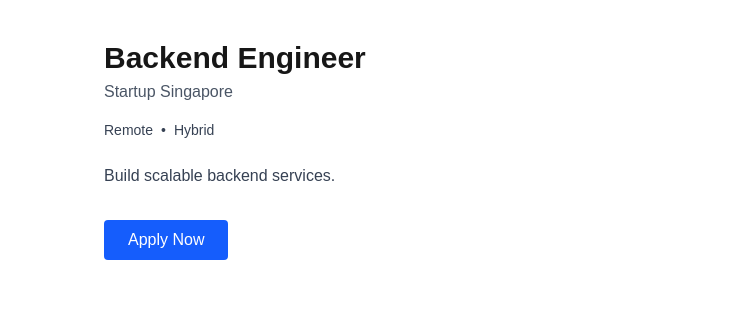
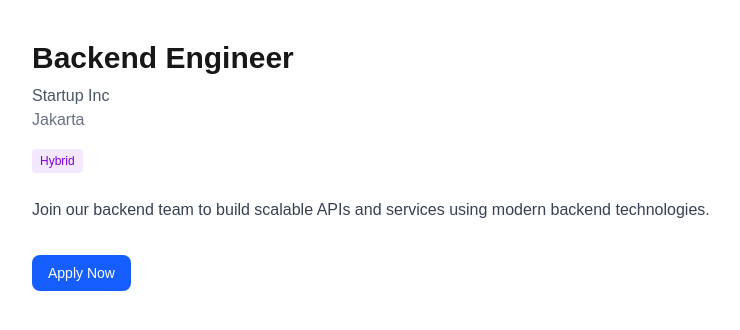
Before and after one commit to megakasmin/remoteworks-id, a Next.js app: page /jobs/backend-engineer in a window 1280 px wide. Shown: the top 330 px of the page, without its empty margins (240-980 px from the left). Built offline with nearby package versions, Linux system fonts and the light colour scheme.

Commit message:
Fix async params handling in job detail page

```diff
--- a/app/jobs/[slug]/page.tsx
+++ b/app/jobs/[slug]/page.tsx
@@ -1,154 +1,43 @@
-"use client";
+import { notFound } from "next/navigation";
+import { getJobBySlug } from "../../../lib/jobs";
+import Button from "../../../components/ui/Button";
 
-import { useState } from "react";
-import { useParams, notFound } from "next/navigation";
-
-type Job = {
-  slug: string;
-  title: string;
-  company: string;
-  location: string;
-  type: string;
-  description: string;
+type PageProps = {
+  params: Promise<{
+    slug: string;
+  }>;
 };
 
-const jobs: Job[] = [
-  {
-    slug: "frontend-developer",
-    title: "Frontend Developer",
-    company: "RemoteWorks ID",
-    location: "Indonesia",
-    type: "Remote",
-    description: "Build modern UI using React and Tailwind.",
-  },
-  {
-    slug: "backend-engineer",
-    title: "Backend Engineer",
-    company: "Startup Singapore",
-    location: "Remote",
-    type: "Hybrid",
-    description: "Build scalable backend services.",
-  },
-  {
-    slug: "data-annotator",
-    title: "Data Annotator",
-    company: "Global AI Company",
-    location: "Remote",
-    type: "Remote",
-    description: "Annotate data for AI and machine learning models.",
-  },
-];
+export default async function JobDetailPage({ params }: PageProps) {
+  const { slug } = await params;
 
-export default function JobDetailPage() {
-  const { slug } = useParams<{ slug: string }>();
-  const [showApply, setShowApply] = useState(false);
-  const [submitted, setSubmitted] = useState(false);
-
-  const job = jobs.find((j) => j.slug === slug);
+  const job = getJobBySlug(slug);
 
   if (!job) {
     notFound();
   }
 
   return (
-    <main className="p-10 max-w-2xl mx-auto">
-      {/* Job Info */}
-      <h1 className="text-3xl font-bold">{job.title}</h1>
-      <p className="text-gray-600 mt-1">{job.company}</p>
+    <main className="max-w-3xl mx-auto px-4 py-10">
+      <h1 className="text-3xl font-bold mb-2">{job.title}</h1>
+      <p className="text-gray-600">{job.company}</p>
+      <p className="text-gray-500 mb-4">{job.location}</p>
 
-      <div className="mt-4 flex gap-2 text-sm text-gray-700">
-        <span>{job.location}</span>
-        <span>•</span>
-        <span>{job.type}</span>
-      </div>
+      <span
+        className={`inline-block mb-6 text-xs font-medium px-2 py-1 rounded ${
+          job.type === "Remote"
+            ? "bg-blue-100 text-blue-700"
+            : "bg-purple-100 text-purple-700"
+        }`}
+      >
+        {job.type}
+      </span>
 
-      <p className="mt-6 text-gray-700">{job.description}</p>
+      <p className="text-gray-700 leading-relaxed mb-8">
+        {job.description}
+      </p>
 
-      {/* Apply Button */}
-      <button
-        onClick={() => {
-          setShowApply(true);
-          setSubmitted(false);
-        }}
-        className="mt-8 bg-blue-600 text-white px-6 py-2 rounded hover:bg-blue-700 transition"
-      >
-        Apply Now
-      </button>
-
-      {/* Apply Modal */}
-      {showApply && (
-        <div className="fixed inset-0 bg-black/40 flex items-center justify-center z-50">
-          <div className="bg-white rounded-lg p-6 w-full max-w-md">
-            {!submitted ? (
-              <form
-                className="space-y-4"
-                onSubmit={(e) => {
-                  e.preventDefault();
-                  console.log("SUBMITTED");
-                  setSubmitted(true);
-                }}
-              >
-                <h2 className="text-xl font-semibold">
-                  Apply for {job.title}
-                </h2>
-
-                <input
-                  type="text"
-                  placeholder="Full Name"
-                  className="w-full border border-gray-300 rounded px-3 py-2 text-gray-900 placeholder-gray-400"
-                />
-
-                <input
-                  type="email"
-                  placeholder="Email"
-                  className="w-full border border-gray-300 rounded px-3 py-2 text-gray-900 placeholder-gray-400"
-                />
-
-                <textarea
-                  placeholder="Why should we hire you?"
-                  className="w-full border border-gray-300 rounded px-3 py-2 text-gray-900 placeholder-gray-400"
-                />
-
-                <div className="flex justify-end gap-2">
-                  <button
-                    type="button"
-                    onClick={() => setShowApply(false)}
-                    className="px-4 py-2 rounded border border-gray-300 text-gray-700 bg-gray-100 hover:bg-gray-200"
-                  >
-                    Cancel
-                  </button>
-
-                  <button
-                    type="submit"
-                    className="px-4 py-2 bg-blue-600 text-white rounded hover:bg-blue-700"
-                  >
-                    Submit
-                  </button>
-                </div>
-              </form>
-            ) : (
-              <div className="text-center">
-                <h2 className="text-2xl font-semibold text-green-600 mb-2">
-                  Application Sent 🎉
-                </h2>
-                <p className="text-gray-600 mb-6">
-                  Thank you for applying. The employer will contact you if you are shortlisted.
-                </p>
-
-                <button
-                  onClick={() => {
-                    setShowApply(false);
-                    setSubmitted(false);
-                  }}
-                  className="bg-blue-600 text-white px-6 py-2 rounded hover:bg-blue-700"
-                >
-                  Close
-                </button>
-              </div>
-            )}
-          </div>
-        </div>
-      )}
+      <Button>Apply Now</Button>
     </main>
   );
 }
```
